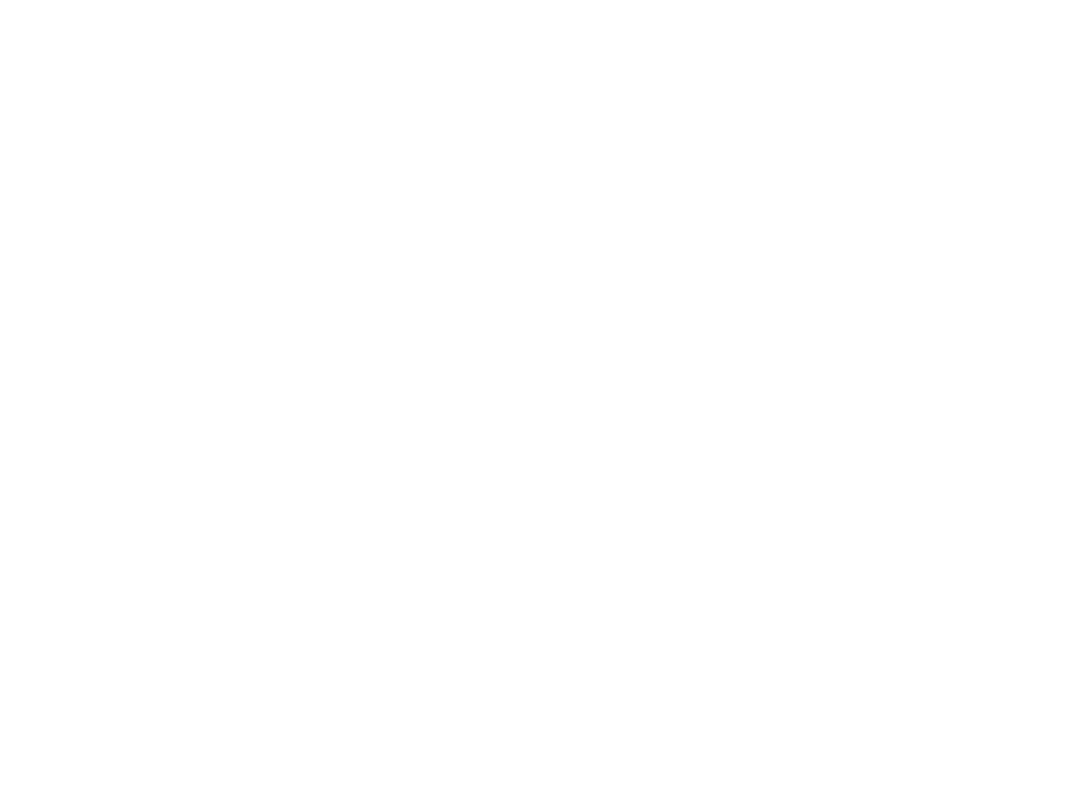
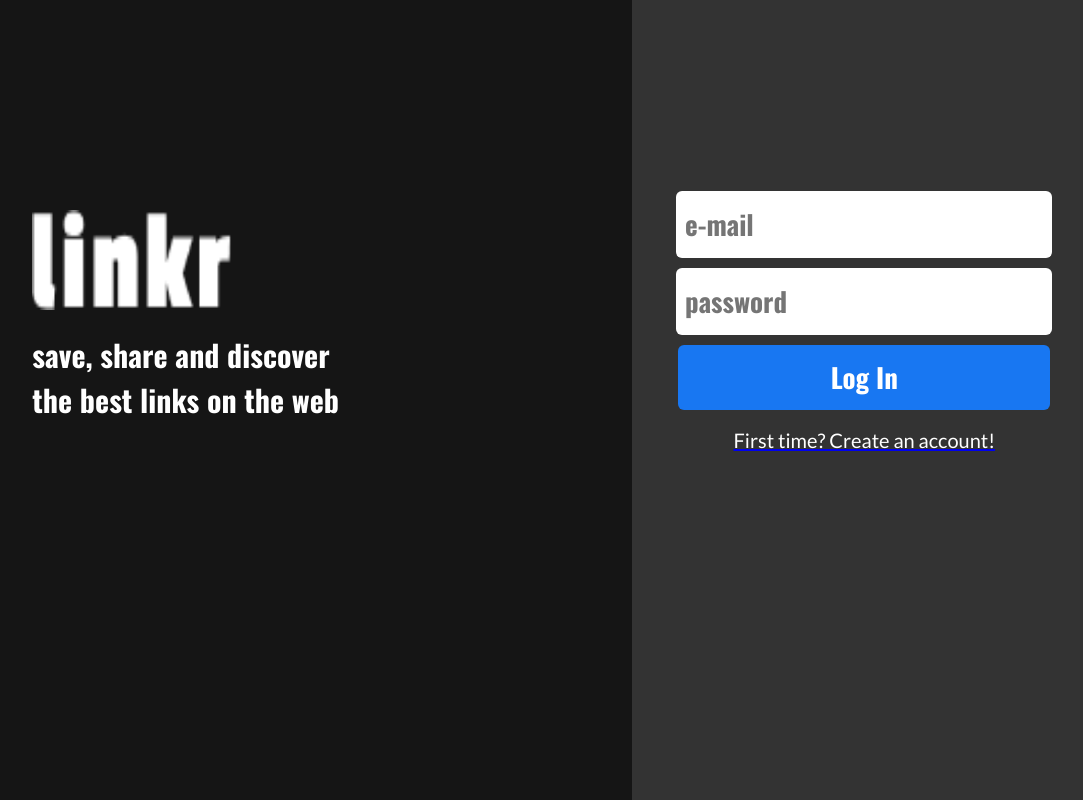
Before and after one commit to isabellexvr/projeto18-linkr-frontend, a React (Create React App) app: page / in a window 1280 px wide. Before the commit this address had no page. Shown: the whole page, without its empty margins (183-1266 px from the left). Built offline with nearby package versions, Linux system fonts and the light colour scheme.

Commit message:
fix: login route name

```diff
--- a/src/App.js
+++ b/src/App.js
@@ -13,7 +13,7 @@
         <Routes>
           <Route path="/timeline" element={<TimelinePage />} />
           <Route path="/hashtag/:hashtag" element={<HashTagsPage />} />
-          <Route path="/sign-in" element={<SignInPage />} />
+          <Route path="/" element={<SignInPage />} />
           <Route path="/sign-up" element={<SignUpPage />} />
         </Routes>
       </BrowserRouter>
--- a/src/Pages/SignInPage.js
+++ b/src/Pages/SignInPage.js
@@ -1,6 +1,6 @@
 import styled from "styled-components";
 import logo from "../Assets/linkr.png";
-import { useNavigate } from "react-router-dom";
+import { Link, useNavigate } from "react-router-dom";
 import { useForm } from "../Components/Form/useForm";
 import axios from "axios";
 
@@ -48,7 +48,9 @@
             />
             <Button type="submit">Log In</Button>
           </ContainerForm>
-          <RedirecitonText>First time? Create an account!</RedirecitonText>
+          <Link to="sign-up">
+            <RedirecitonText>First time? Create an account!</RedirecitonText>
+          </Link>
         </ContainerInformation>
       </SecondContainer>
     </ManagingContainers>
```
